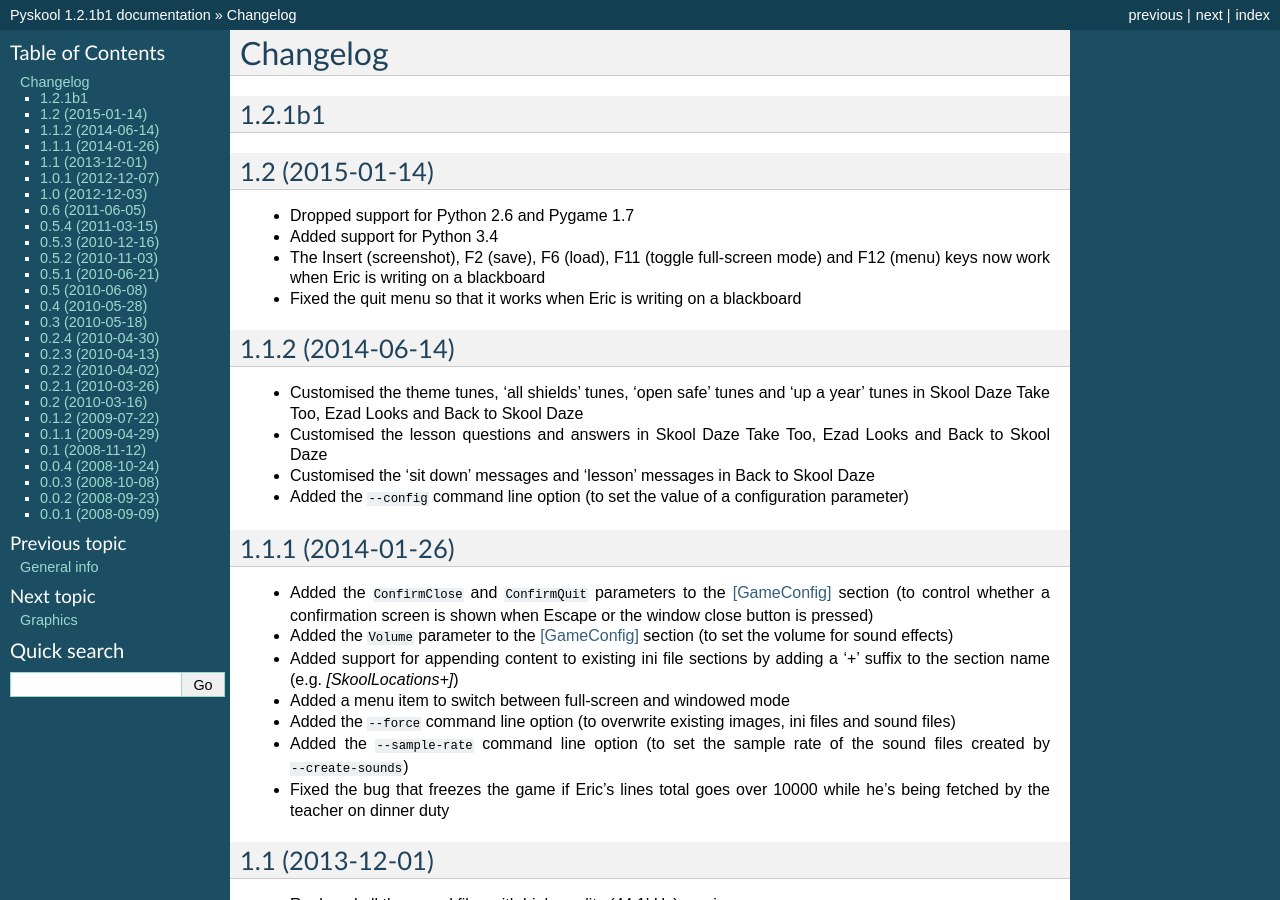
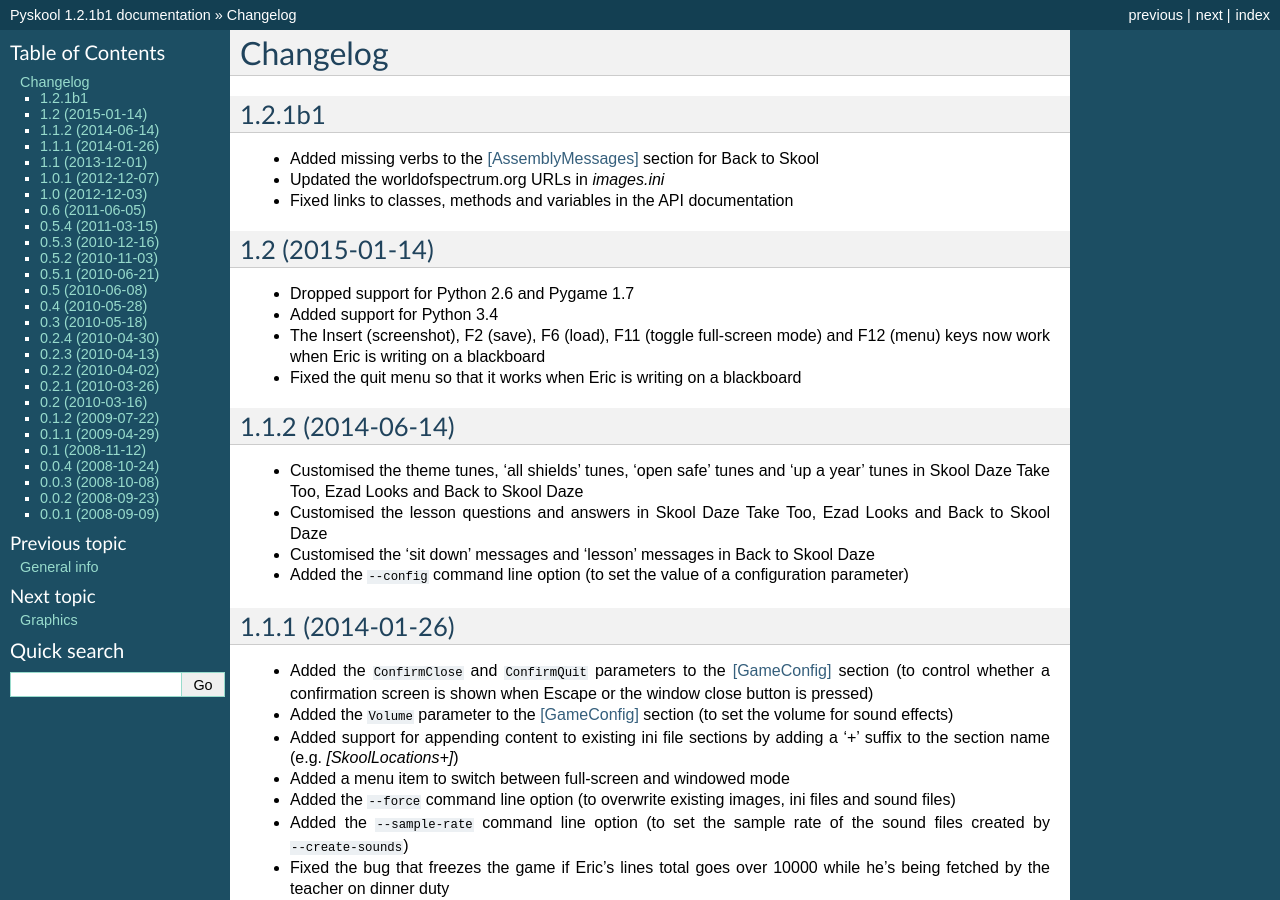
Before and after one commit to skoolkid/pyskool, a Sphinx documentation site: the page built from sphinx/source/changelog.rst, in a window 1280 px wide and 900 px high. Built offline with Sphinx 7.4.7, drawn with Linux system fonts in a browser that asks for light colours.

Commit message:
Write the changelog

```diff
--- a/sphinx/source/changelog.rst
+++ b/sphinx/source/changelog.rst
@@ -3,6 +3,9 @@
 
 1.2.1b1
 -------
+* Added missing verbs to the :ref:`assemblyMessages` section for Back to Skool
+* Updated the worldofspectrum.org URLs in `images.ini`
+* Fixed links to classes, methods and variables in the API documentation
 
 1.2 (2015-01-14)
 ----------------
--- a/sphinx/source/inifile.rst
+++ b/sphinx/source/inifile.rst
@@ -108,6 +108,8 @@
 
 * ``animatoryState`` is the ID of the animatory state
 * ``direction`` is the direction (-1 for left, 1 for right)
+
+.. _assemblyMessages:
 
 [AssemblyMessages]
 ------------------
```
